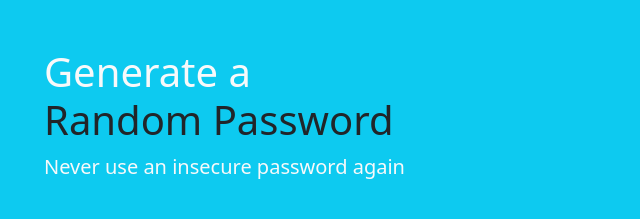
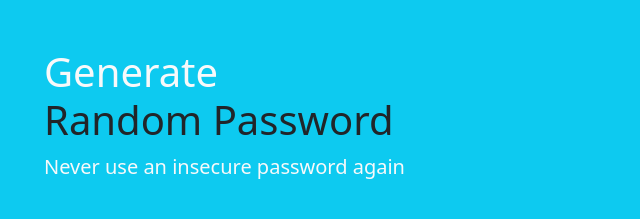
Before and after one commit to bedantchh/random-password-generator, a plain HTML site: page index.html in a window 1280 px wide. Shown: the top 219 px of the page, 294-934 px from the left. Drawn offline with nearby package versions, Linux system fonts and the light colour scheme.

Commit message:
Fix a typo

```diff
--- a/index.html
+++ b/index.html
@@ -12,7 +12,7 @@
 <body>
     <div class="container-fluid min-vh-100 bg-info">
         <div class="container pt-5 w-50">
-            <h1 class="text-light">Generate a <span class="text-dark"><br>Random Password</span></h1>
+            <h1 class="text-light">Generate<span class="text-dark"><br>Random Password</span></h1>
             <p class="text-light pb-4 fs-5">Never use an insecure password again</p>
             <button type="button" id="pw-generate" class="btn btn-dark text-light mb-2">Generate a
                 password</button>
```
